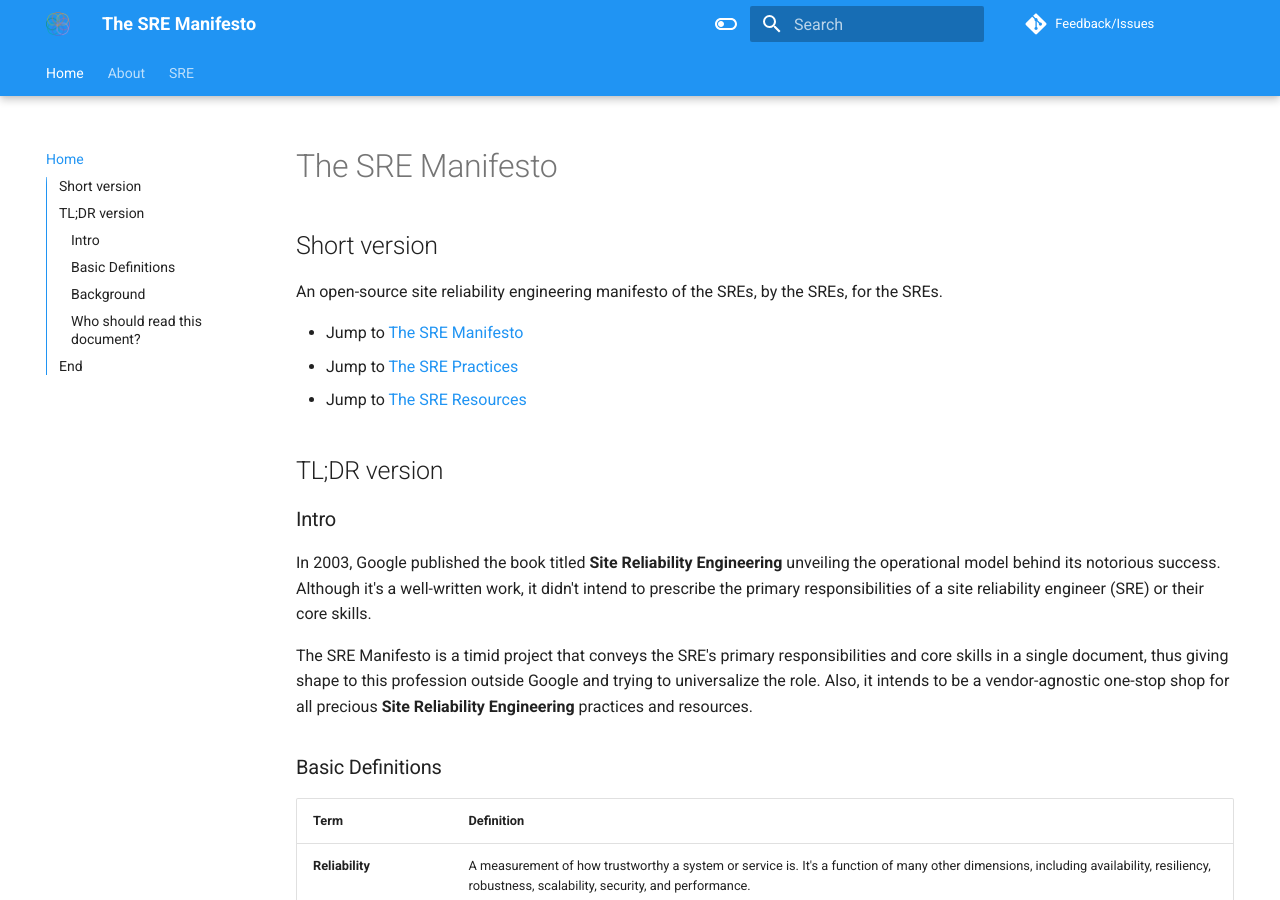
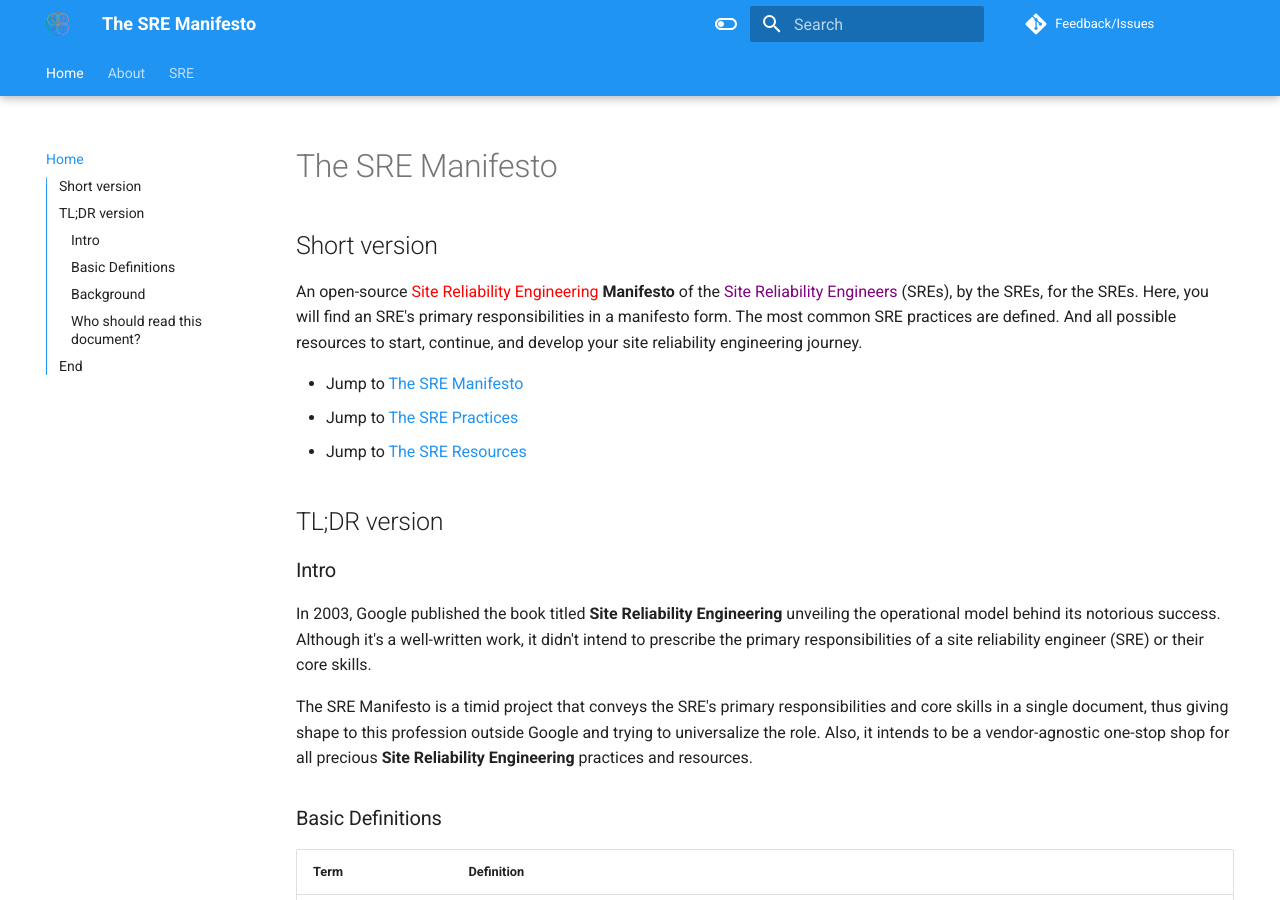
Before and after one commit to rod4n4m1/sre-manifesto, an MkDocs documentation site: the page built from docs/index.md, in a window 1280 px wide and 900 px high. Built offline with MkDocs 1.6.1 and Material for MkDocs 9.7.7, drawn with Linux system fonts in a browser that asks for light colours; comment, search, counter and statistics services are not loaded.

Commit message:
improved the elevator pitch Signed-off-by: Rod Anami <rod.anami@kyndryl.com>

```diff
--- a/docs/index.md
+++ b/docs/index.md
@@ -2,7 +2,7 @@
 
 ## Short version
 
-An open-source site reliability engineering manifesto of the SREs, by the SREs, for the SREs.
+An open-source <font color="red">Site Reliability Engineering</font> **Manifesto** of the <font color="purple">Site Reliability Engineers</font> (SREs), by the SREs, for the SREs. Here, you will find an SRE's primary responsibilities in a manifesto form. The most common SRE practices are defined. And all possible resources to start, continue, and develop your site reliability engineering journey.
 
 * Jump to [The SRE Manifesto](./sre/manifesto.md)
 * Jump to [The SRE Practices](./sre/practices.md)
```
